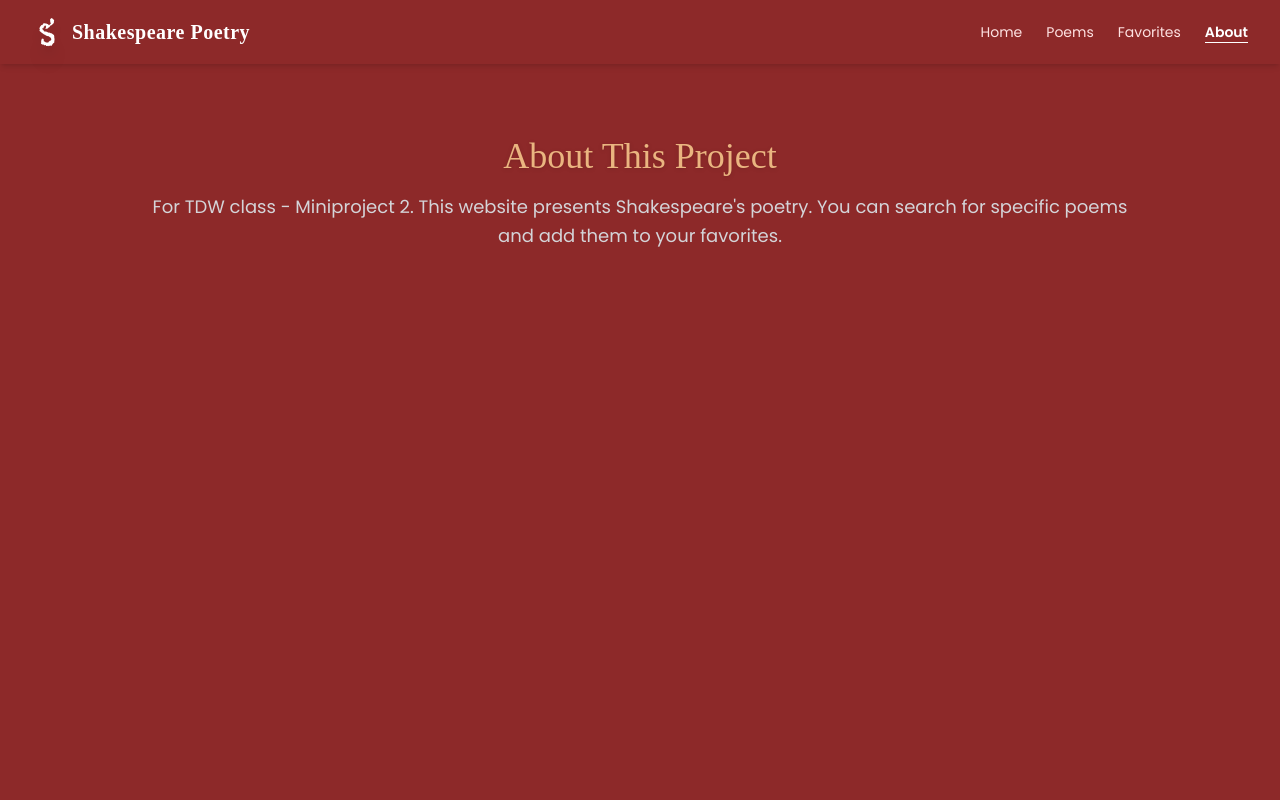
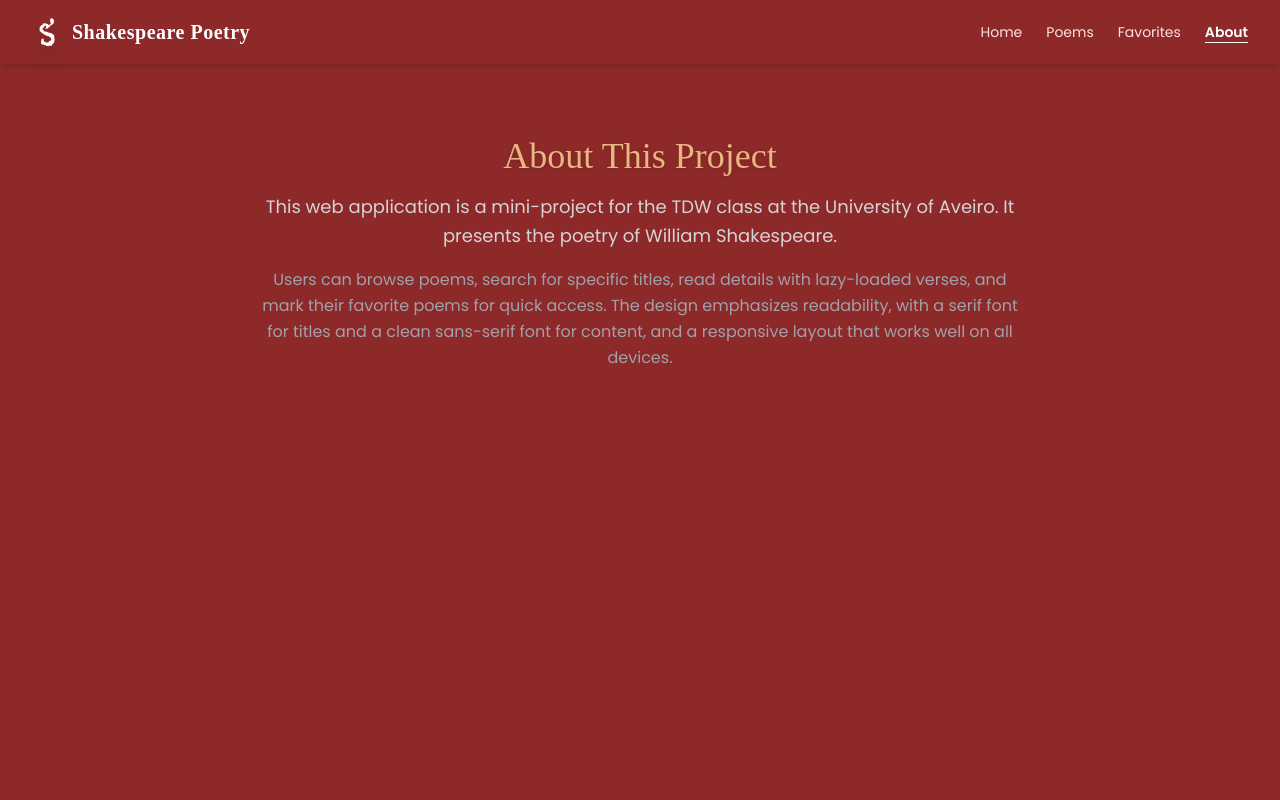
Before and after one commit to MarianaPeixe7/tdw-mp2-mariana-peixe, a React (Vite) app: page /about in a window 1280 px wide. Shown: the top 800 px of the page. Built offline with nearby package versions, Linux system fonts and the light colour scheme.

Commit message:
mais ajustes

```diff
--- a/src/pages/About.jsx
+++ b/src/pages/About.jsx
@@ -1,15 +1,21 @@
 export default function About() {
   return (
-    <section className="pt-28 px-6 min-h-screen bg-wine text-white font-sans max-w-5xl mx-auto">
-      <header className="text-center mb-10">
+    <section className="pt-28 px-6 min-h-screen bg-wine text-white font-sans">
+      <div className="max-w-3xl mx-auto text-center">
         <h2 className="text-4xl font-shakespeare text-gold drop-shadow mb-4">
           About This Project
         </h2>
-        <p className="text-zinc-300 text-lg leading-relaxed">
-          For TDW class - Miniproject 2. This website presents Shakespeare&apos;s poetry.
-          You can search for specific poems and add them to your favorites.
+        <p className="text-zinc-300 leading-relaxed text-lg">
+          This web application is a mini-project for the TDW class at the University of Aveiro.
+          It presents the poetry of William Shakespeare.
         </p>
-      </header>
+        <p className="text-zinc-400 mt-4 leading-relaxed text-base">
+          Users can browse poems, search for specific titles, read details with lazy-loaded verses,
+          and mark their favorite poems for quick access. The design emphasizes readability,
+          with a serif font for titles and a clean sans-serif font for content, and a responsive
+          layout that works well on all devices.
+        </p>
+      </div>
     </section>
   );
 }
--- a/src/pages/Home.jsx
+++ b/src/pages/Home.jsx
@@ -1,5 +1,5 @@
-import shakespeareImg from "../assets/shakespeare-img.png"; // <-- coloca aqui o teu PNG
-import Logo from "../assets/Shakespeare-Poetry-logo-bege.svg"; // <-- o teu SVG da logo
+import shakespeareImg from "../assets/shakespeare-img.png";
+import Logo from "../assets/Shakespeare-Poetry-logo-bege.svg";
 import Poems from "./Poems";
 
 
@@ -11,23 +11,24 @@ export default function Home() {
     <section className="min-h-screen bg-wine text-white pt-24 flex">
 
       {/* Left Side */}
-      <div className="w-1/2 flex flex-col justify-center items-center px-8 text-center">
+        <div className="flex flex-col items-center w-1/2 justify-center">
+            <div>
 
                 {/* Logo */}
                 <img
                 src={Logo}
                 alt="Shakespeare Poetry Logo"
-          className="w-56 mb-10 drop-shadow-xl"
+                className="w-2/3 mb-10 drop-shadow-xl"
                 />
 
                 {/* Quote */}
-        <blockquote className="font-shakespeare text-gold text-2xl leading-relaxed max-w-xl drop-shadow-md">
+                <blockquote className="font-shakespeare text-gold text-2xl leading-relaxed max-w-xl drop-shadow-md pb-5">
                 “Words are easy, like the wind; faithful friends are hard to find.”
-          <br />
-          <span className="text-gold mt-4 block text-xl">
-            — William Shakespeare, *The Passionate Pilgrim*
-          </span>
+                    <p className="text-gold mt-4 block text-xl">
+                    — William Shakespeare, The Passionate Pilgrim
+                </p>
                 </blockquote>
+            </div>
         </div>
 
       {/* Right Side */}
@@ -35,7 +36,7 @@ export default function Home() {
         <img
           src={shakespeareImg}
           alt="William Shakespeare"
-          className="w-96 max-w-full rounded-xl shadow-2xl object-contain"
+          className="w-96 max-w-full "
         />
       </div>
 
--- a/src/pages/Poems.jsx
+++ b/src/pages/Poems.jsx
@@ -63,7 +63,7 @@ export default function Poems() {
           Back
         </button>
 
-        <span className="text-gold font-shakespeare text-lg">
+        <span className="text-gold text-lg">
           Page {page + 1} / {pageCount || 1}
         </span>
 
```
Lines whose indentation alone changed are shown as unchanged.
